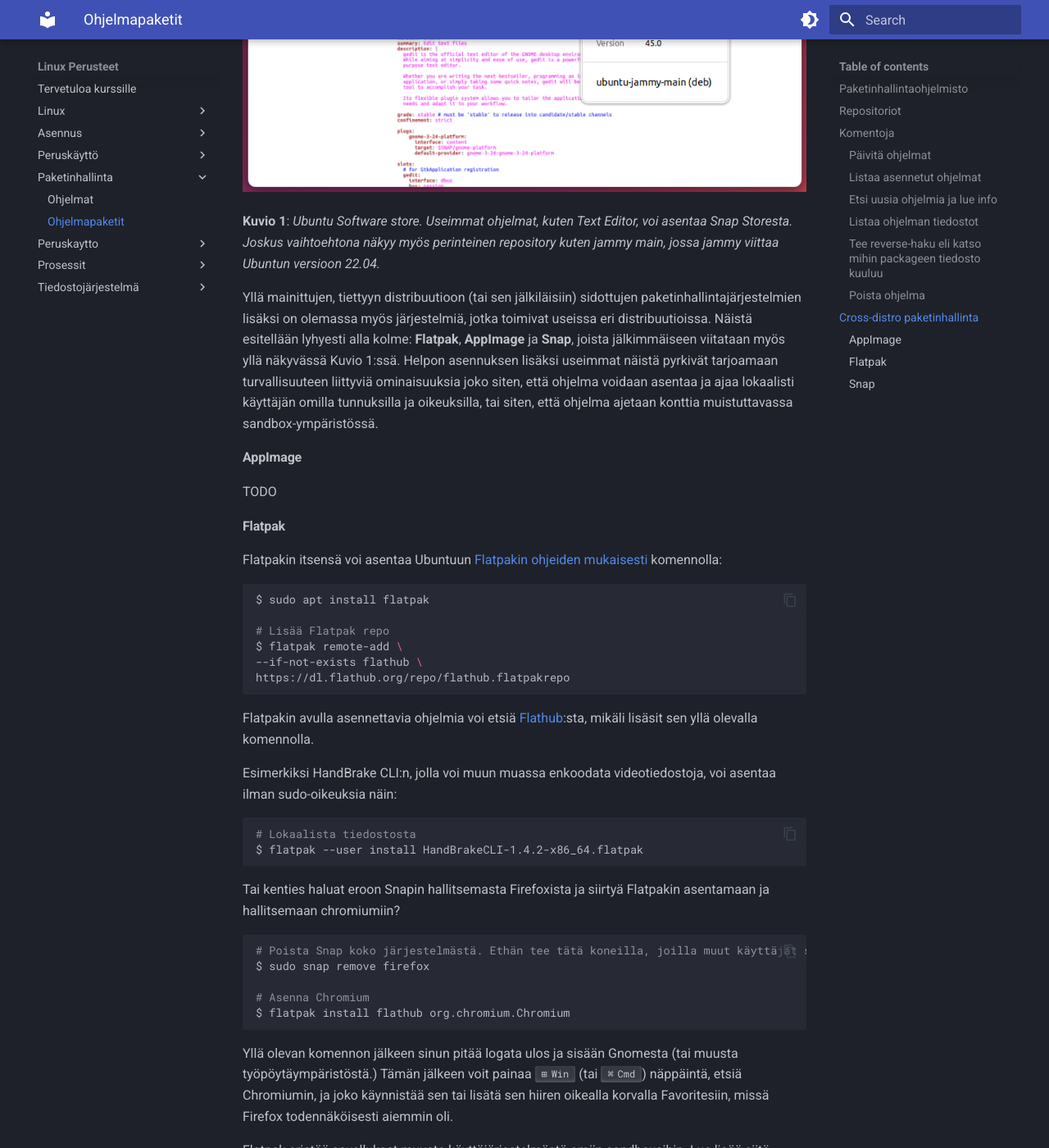
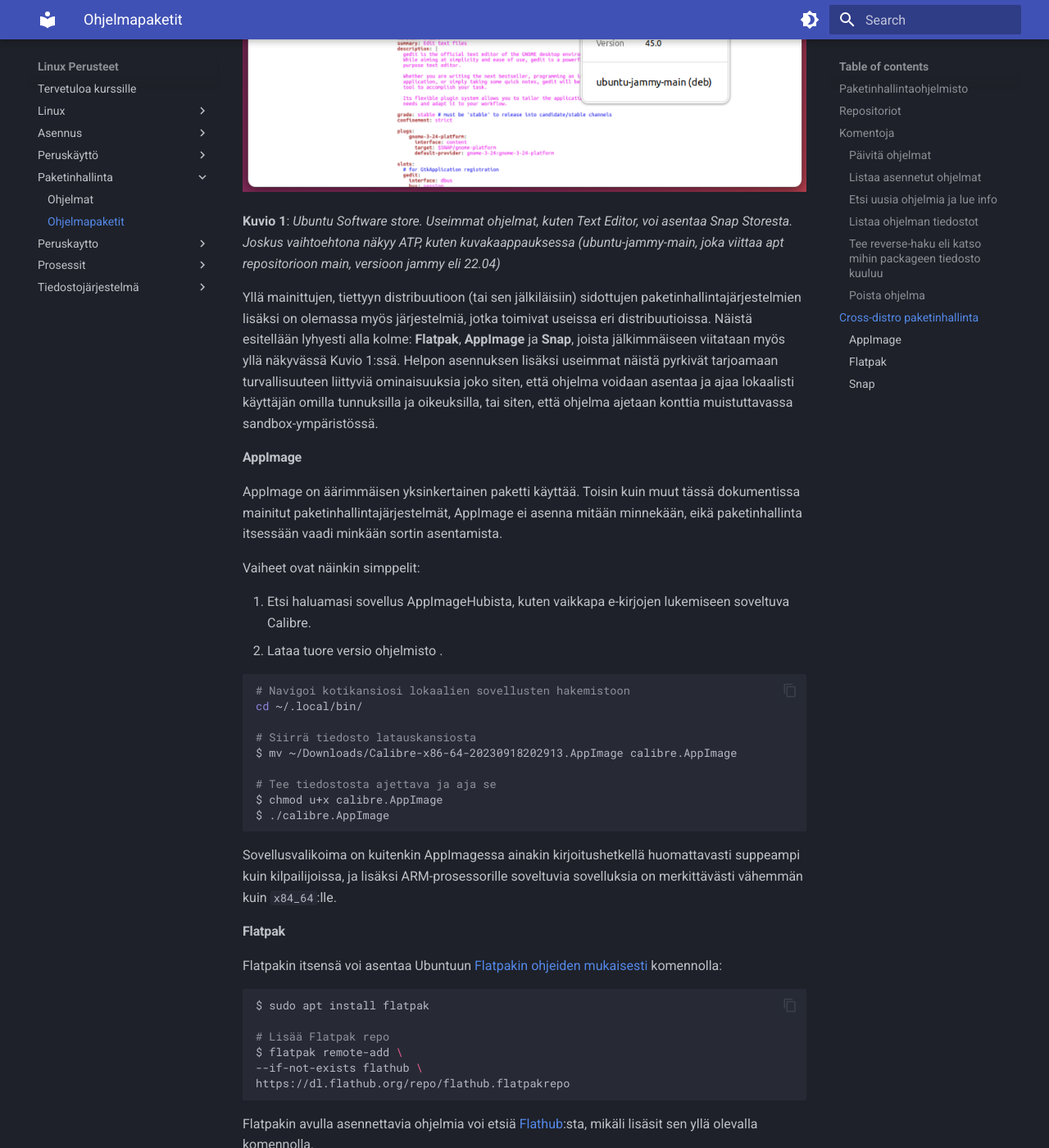
Before and after one commit to sourander/linux-perusteet, an MkDocs documentation site: the page built from docs/paketinhallinta/ohjelmapaketit.md, in a window 1280 px wide and 1400 px high, scrolled down 3726 px. Shown: the whole window at 82% size. Built offline with MkDocs 1.6.1 and Material for MkDocs 9.7.7, drawn with Linux system fonts in a browser that asks for light colours.

Commit message:
Added AppImage

````diff
--- a/docs/paketinhallinta/ohjelmapaketit.md
+++ b/docs/paketinhallinta/ohjelmapaketit.md
@@ -132,7 +132,7 @@
 
 ![ubuntu-software-text-editor](../images/ubuntu-software-text-editor.png)
 
-**Kuvio 1**: *Ubuntu Software store. Useimmat ohjelmat, kuten Text Editor, voi asentaa Snap Storesta. Joskus vaihtoehtona näkyy myös perinteinen repository kuten jammy main, jossa jammy viittaa Ubuntun versioon 22.04.*
+**Kuvio 1**: *Ubuntu Software store. Useimmat ohjelmat, kuten Text Editor, voi asentaa Snap Storesta. Joskus vaihtoehtona näkyy ATP, kuten kuvakaappauksessa (ubuntu-jammy-main, joka viittaa apt repositorioon main, versioon jammy eli 22.04)*
 
 Yllä mainittujen, tiettyyn distribuutioon (tai sen jälkiläisiin) sidottujen paketinhallintajärjestelmien lisäksi on olemassa myös järjestelmiä, jotka toimivat useissa eri distribuutioissa. Näistä esitellään lyhyesti alla kolme: **Flatpak**, **AppImage** ja **Snap**, joista jälkimmäiseen viitataan myös yllä näkyvässä Kuvio 1:ssä. Helpon asennuksen lisäksi useimmat näistä pyrkivät tarjoamaan turvallisuuteen liittyviä ominaisuuksia joko siten, että ohjelma voidaan asentaa ja ajaa lokaalisti käyttäjän omilla tunnuksilla ja oikeuksilla, tai siten, että ohjelma ajetaan konttia muistuttavassa sandbox-ympäristössä.
 
@@ -140,7 +140,26 @@
 
 #### AppImage
 
-TODO
+AppImage on äärimmäisen yksinkertainen paketti käyttää. Toisin kuin muut tässä dokumentissa mainitut paketinhallintajärjestelmät, AppImage ei asenna mitään minnekään, eikä paketinhallinta itsessään vaadi minkään sortin asentamista.
+
+Vaiheet ovat näinkin simppelit:
+
+1. Etsi haluamasi sovellus AppImageHubista, kuten vaikkapa e-kirjojen lukemiseen soveltuva Calibre.
+2. Lataa tuore versio ohjelmisto .
+
+```bash
+# Navigoi kotikansiosi lokaalien sovellusten hakemistoon
+cd ~/.local/bin/
+
+# Siirrä tiedosto latauskansiosta
+$ mv ~/Downloads/Calibre-x86-64-20230918202913.AppImage calibre.AppImage
+
+# Tee tiedostosta ajettava ja aja se
+$ chmod u+x calibre.AppImage
+$ ./calibre.AppImage
+```
+
+Sovellusvalikoima on kuitenkin AppImagessa ainakin kirjoitushetkellä huomattavasti suppeampi kuin kilpailijoissa, ja lisäksi ARM-prosessorille soveltuvia sovelluksia on merkittävästi vähemmän kuin `x84_64`:lle.
 
 
 
````
